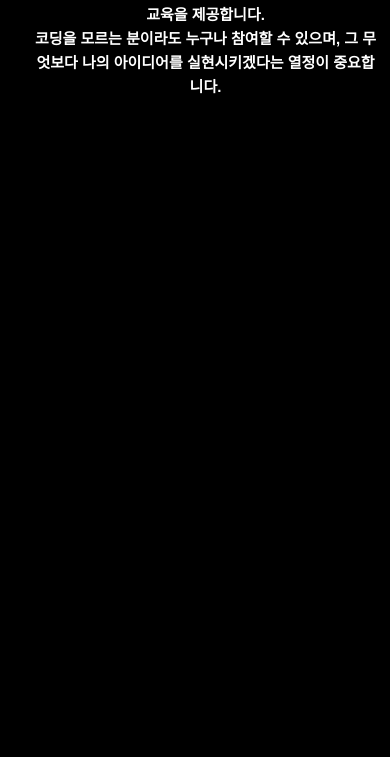
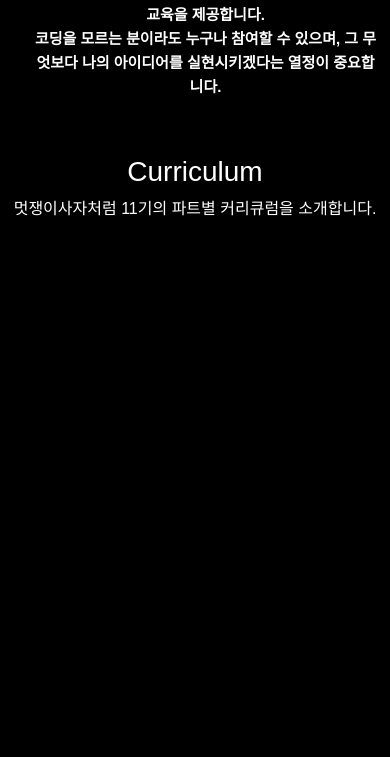
Before and after one commit to jungyungee/LIKELION_CloneCoding, a plain HTML site: page index.html in a window 390 px wide. Shown: the part 85-842 px from the top of the page. Drawn offline with Linux system fonts and the light colour scheme.

Commit message:
커리큘럼 관련 내용 추가(사이즈별 크기 변화)

```diff
--- a/index.html
+++ b/index.html
@@ -25,4 +25,8 @@
             코딩을 모르는 분이라도 누구나 참여할 수 있으며, 그 무엇보다 나의 아이디어를 실현시키겠다는 열정이 중요합니다.
         </div>
     </div>
+    <div id="curriculum">
+        <div id="curri-title">Curriculum</div>
+        <div id="curri-text">멋쟁이사자처럼 11기의 파트별 커리큐럼을 소개합니다.</div>
+    </div>
 </body>
--- a/style.css
+++ b/style.css
@@ -18,7 +18,7 @@ body{
     position: fixed;
     padding: 20px;
     margin-right: 20px;
-
+    z-index: 999;
 }
 #title{
     margin-left: 20px;
@@ -57,6 +57,23 @@ body{
     font-size: 24px;
     font-weight: 600;
 }
+#curriculum{
+    color: white;
+    display: flex;
+    flex-direction: column;
+    justify-content: center;
+    margin-top: 220px;
+    text-align: center;
+    font-weight: 220px;
+}
+#curri-title{
+    font-size: 40px;
+}
+#curri-text{
+    font-size: 20px;
+    line-height: 24px;
+    margin-top: 10px;
+}
 @media (max-width:1000px){
     #main-img{
         width:1000px;   /*메인 이미지가 1000px 이하에서는 오른쪽이 잘려보이게 ( 이상에서는 화면 크기에 맞춰짐) */
@@ -73,6 +90,14 @@ body{
         font-size: 15px;
         line-height: 24px;
     }
+    #curri-title{
+        font-size: 28px;
+        line-height: 34px;
+    }
+    #curri-text{
+        font-size: 16px;
+        line-height: 19px;
+    }
 }
 @media (min-width: 768px) and (max-width: 1024px){
     #introduce-title{
```
